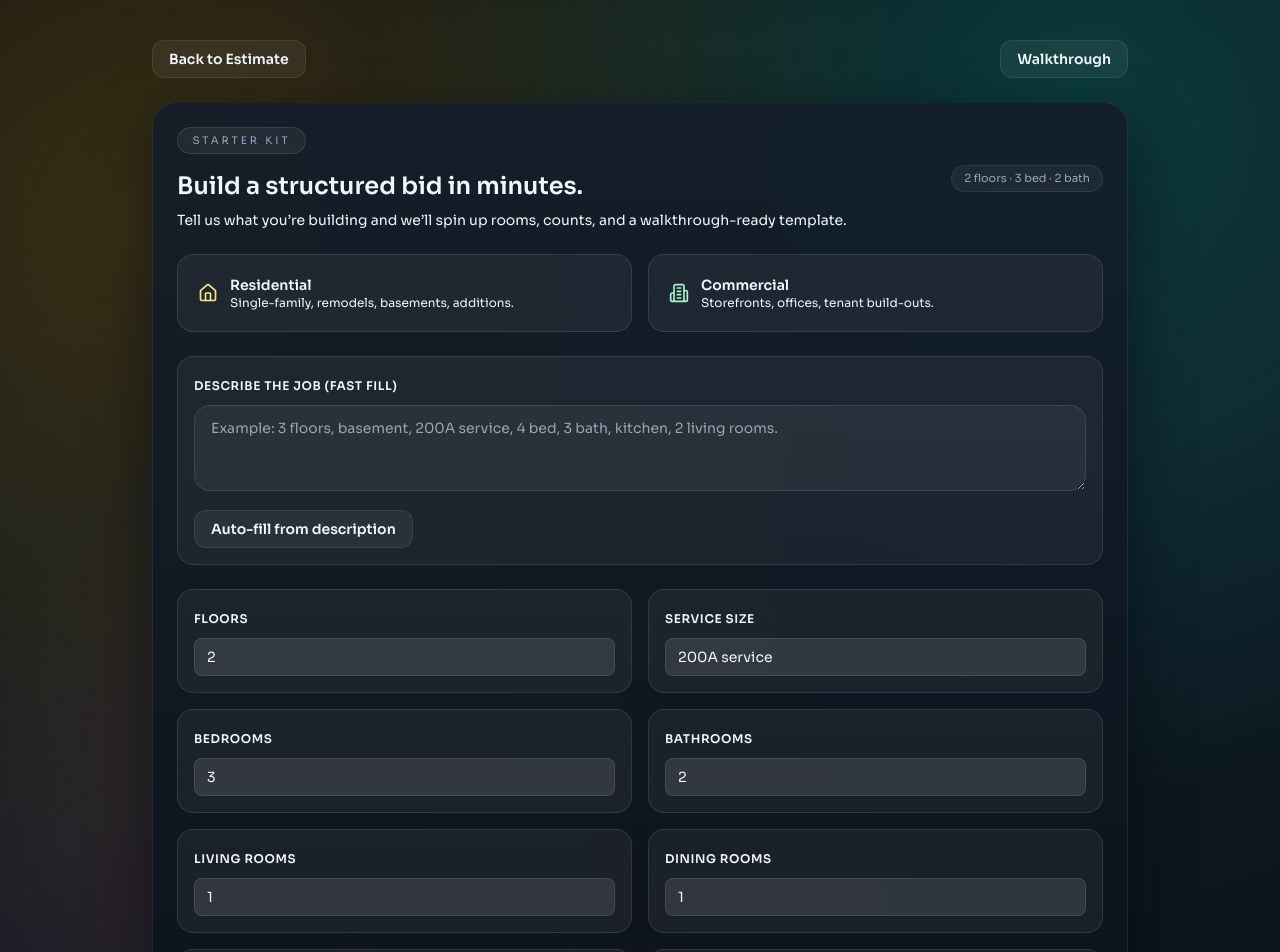
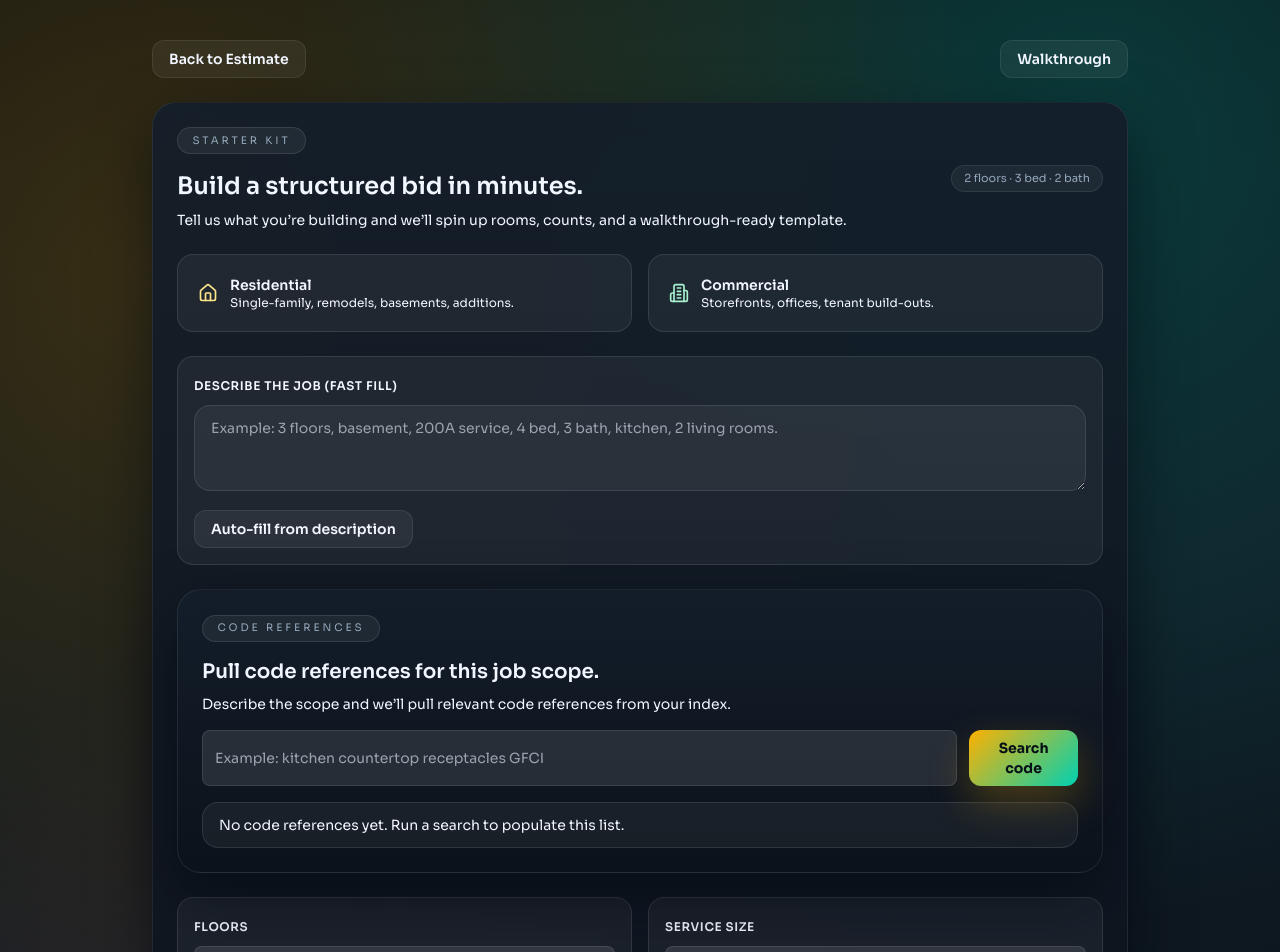
Before and after one commit to BTCElectrician/ohmni-bid, a Next.js app: page /starter in a window 1280 px wide. Shown: the top 952 px of the page. Built offline with nearby package versions, Linux system fonts and the light colour scheme.

Commit message:
feat(code-search): wire Azure NFPA references into UI
Add server route for Azure code search and code reference panel UI.

Expose code references in Starter Kit and Walkthrough.

Document Azure code search env vars and update STATUS.md.

```diff
--- /dev/null
+++ b/app/api/code-search/route.ts
@@ -0,0 +1,53 @@
+import { NextResponse } from 'next/server';
+
+const CODE_SEARCH_URL = process.env.AZURE_CODE_SEARCH_URL || '';
+const CODE_SEARCH_KEY = process.env.AZURE_CODE_SEARCH_KEY || '';
+
+export async function POST(req: Request) {
+  const body = await req.json().catch(() => ({}));
+  const query = typeof body?.query === 'string' ? body.query.trim() : '';
+  const searchContext =
+    typeof body?.search_context === 'string' ? body.search_context : 'nfpa70';
+  const indexes = Array.isArray(body?.indexes) ? body.indexes : undefined;
+
+  if (!query) {
+    return NextResponse.json({ error: 'Missing query.' }, { status: 400 });
+  }
+
+  if (!CODE_SEARCH_URL || !CODE_SEARCH_KEY) {
+    return NextResponse.json(
+      { error: 'Missing Azure code search configuration.' },
+      { status: 500 }
+    );
+  }
+
+  const response = await fetch(CODE_SEARCH_URL, {
+    method: 'POST',
+    headers: {
+      'Content-Type': 'application/json',
+      'x-functions-key': CODE_SEARCH_KEY
+    },
+    body: JSON.stringify({
+      query,
+      search_context: searchContext,
+      indexes,
+      top: 6,
+      skip_synthesis: true
+    })
+  });
+
+  const payload = await response.json().catch(() => ({}));
+  if (!response.ok) {
+    return NextResponse.json(
+      { error: payload?.message || 'Code search failed.' },
+      { status: response.status }
+    );
+  }
+
+  return NextResponse.json({
+    query: payload?.query,
+    results: payload?.results || [],
+    search_context: payload?.search_context,
+    context: payload?.context
+  });
+}
--- a/app/walkthrough/page.tsx
+++ b/app/walkthrough/page.tsx
@@ -11,6 +11,7 @@ import type { EstimateParameters } from '@/lib/estimate/types';
 import { useWorkspaceAuth } from '@/lib/hooks/useWorkspace';
 import { consumeWalkthroughTemplate } from '@/lib/walkthrough/templateQueue';
 import type { RoomDraftCounts } from '@/lib/walkthrough/types';
+import { CodeReferences } from '@/components/CodeReferences';
 
 export default function WalkthroughPage() {
   const {
@@ -362,6 +363,10 @@ export default function WalkthroughPage() {
             </div>
           </div>
 
+          <div className="mt-6">
+            <CodeReferences heading="Code references for walkthrough notes." />
+          </div>
+
           {uploadError ? (
             <div className="rounded-2xl border border-rose-400/30 bg-rose-500/10 px-4 py-3 text-xs text-rose-200">
               {uploadError}
--- /dev/null
+++ b/components/CodeReferences.tsx
@@ -0,0 +1,108 @@
+'use client';
+
+import { useState } from 'react';
+
+type CodeReference = {
+  id?: string;
+  section_number?: string;
+  article_number?: string;
+  section_title?: string;
+  article_title?: string;
+  page_number?: string;
+  caption?: string;
+  source_type?: string;
+};
+
+interface CodeReferencesProps {
+  defaultQuery?: string;
+  heading?: string;
+}
+
+export function CodeReferences({ defaultQuery = '', heading }: CodeReferencesProps) {
+  const [query, setQuery] = useState(defaultQuery);
+  const [status, setStatus] = useState<'idle' | 'loading' | 'error'>('idle');
+  const [error, setError] = useState<string | null>(null);
+  const [results, setResults] = useState<CodeReference[]>([]);
+
+  const handleSearch = async () => {
+    if (!query.trim()) return;
+    setStatus('loading');
+    setError(null);
+    try {
+      const response = await fetch('/api/code-search', {
+        method: 'POST',
+        headers: { 'Content-Type': 'application/json' },
+        body: JSON.stringify({ query, search_context: 'nfpa70' })
+      });
+      const payload = await response.json();
+      if (!response.ok) {
+        throw new Error(payload?.error || 'Code search failed.');
+      }
+      setResults(payload?.results || []);
+      setStatus('idle');
+    } catch (err) {
+      setStatus('error');
+      setError(err instanceof Error ? err.message : 'Code search failed.');
+    }
+  };
+
+  return (
+    <section className="glass-panel rounded-3xl p-6 animate-rise-delayed">
+      <div>
+        <span className="badge">Code References</span>
+        <h2 className="mt-4 text-xl font-semibold text-slate-100">
+          {heading || 'Find relevant NFPA 70 sections.'}
+        </h2>
+        <p className="mt-2 text-sm text-slate-300">
+          Describe the scope and we’ll pull relevant code references from your index.
+        </p>
+      </div>
+
+      <div className="mt-4 flex flex-col gap-3 md:flex-row">
+        <input
+          value={query}
+          onChange={event => setQuery(event.target.value)}
+          placeholder="Example: kitchen countertop receptacles GFCI"
+          className="w-full rounded-lg border border-white/10 bg-white/10 px-3 py-2 text-sm text-slate-100 placeholder:text-slate-500"
+        />
+        <button
+          onClick={handleSearch}
+          className="btn-primary px-4 py-2 text-sm font-semibold text-slate-900"
+          disabled={status === 'loading'}
+        >
+          {status === 'loading' ? 'Searching...' : 'Search code'}
+        </button>
+      </div>
+
+      {error ? <p className="mt-3 text-xs text-rose-300">{error}</p> : null}
+
+      <div className="mt-4 space-y-3">
+        {results.length === 0 ? (
+          <div className="rounded-2xl border border-white/10 bg-white/5 px-4 py-3 text-sm text-slate-300">
+            No code references yet. Run a search to populate this list.
+          </div>
+        ) : (
+          results.map((result, index) => (
+            <div
+              key={`${result.id || 'code'}-${index}`}
+              className="rounded-2xl border border-white/10 bg-white/5 px-4 py-3 text-sm text-slate-200"
+            >
+              <div className="font-semibold text-slate-100">
+                {result.section_number || result.article_number || 'Code reference'}
+                {result.section_title ? ` — ${result.section_title}` : ''}
+              </div>
+              <div className="mt-1 text-xs text-slate-400">
+                {result.article_title ? `${result.article_title}` : null}
+                {result.page_number ? ` • Page ${result.page_number}` : null}
+                {result.source_type ? ` • ${result.source_type}` : null}
+              </div>
+              {result.caption ? (
+                <div className="mt-2 text-xs text-slate-300">{result.caption}</div>
+              ) : null}
+            </div>
+          ))
+        )}
+      </div>
+    </section>
+  );
+}
--- a/components/WalkthroughStarter.tsx
+++ b/components/WalkthroughStarter.tsx
@@ -14,6 +14,7 @@ import {
   buildCommercialTemplate,
   buildResidentialTemplate
 } from '@/lib/walkthrough/templates';
+import { CodeReferences } from '@/components/CodeReferences';
 import { normalizeUnitType } from '@/lib/estimate/unit';
 import { parseJobDescription } from '@/lib/walkthrough/descriptionParser';
 
@@ -249,6 +250,13 @@ export function WalkthroughStarter() {
         </button>
       </div>
 
+      <div className="mt-6">
+        <CodeReferences
+          defaultQuery={description}
+          heading="Pull code references for this job scope."
+        />
+      </div>
+
       {jobType === 'residential' ? (
         <div className="mt-6 grid gap-4 md:grid-cols-2">
           <div className="rounded-2xl border border-white/10 bg-white/5 p-4">
```
Also changed, not shown: 2 other files (tests, documents, lock files or other folders).
